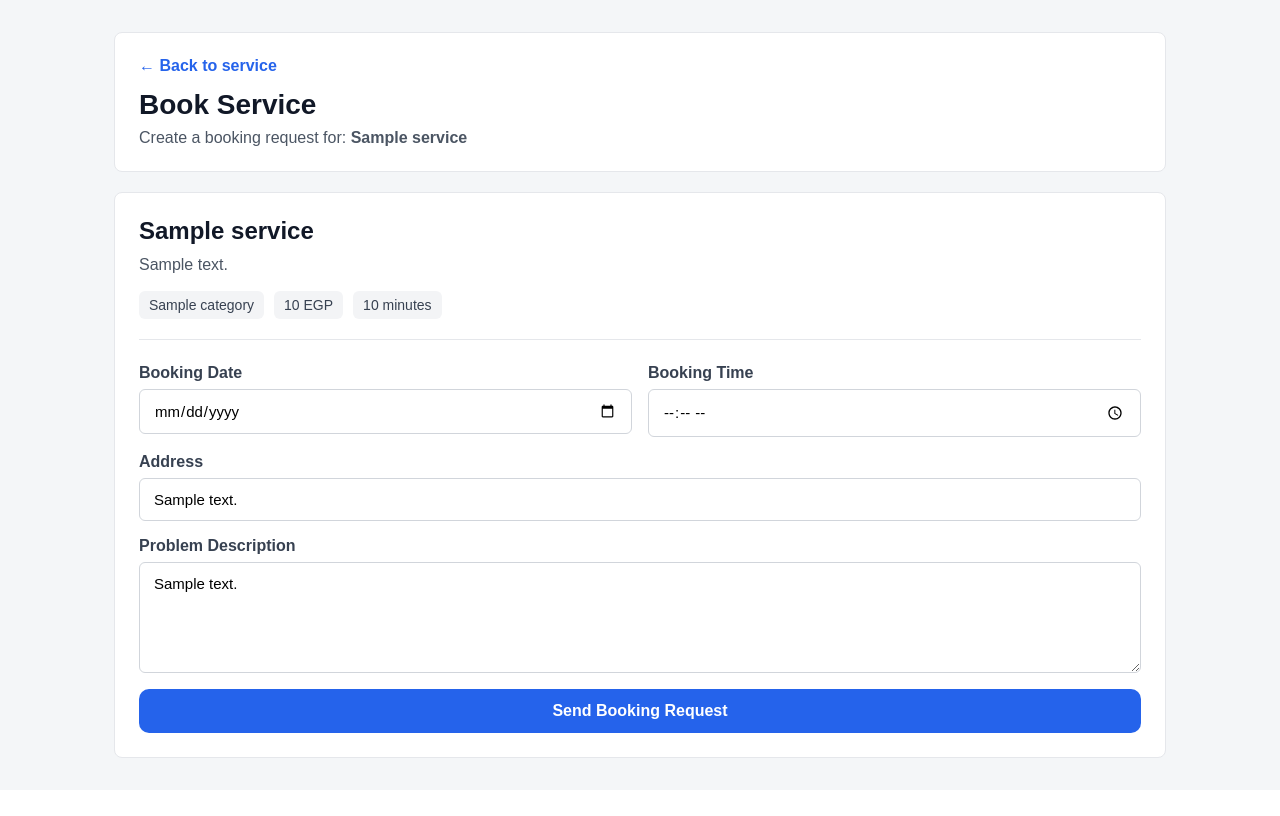
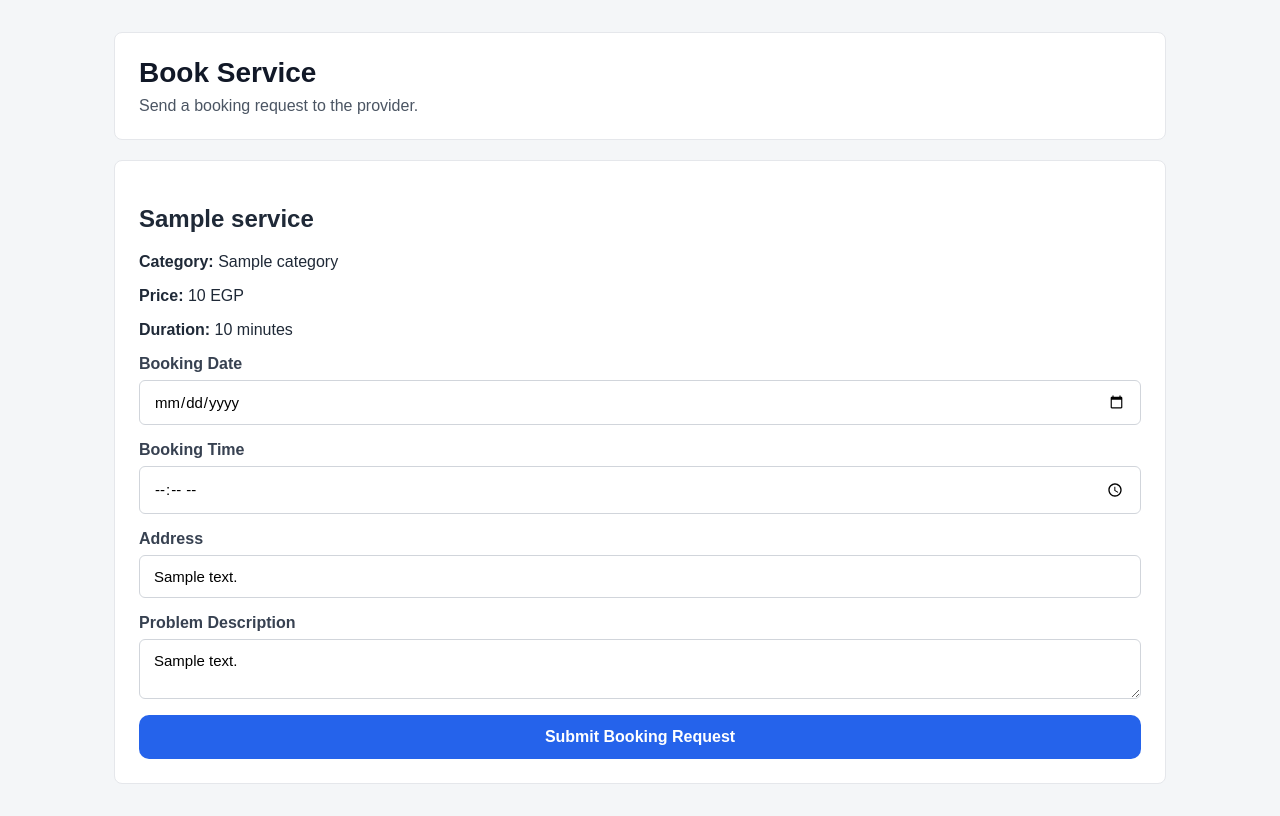
Before and after one commit to mostafa2742002/Local-Services-Booking-Platform, a Flask app: template app/templates/bookings/create.html in a window 1280 px wide. Shown: the part 56-872 px from the top of the page. Before the commit the page ends 814 px from the top, so only its background shows below. Run offline with Flask 3, Linux system fonts and the light colour scheme; the template is opened without the code that fills it: most values are stand-ins (such as "Sample title", 1, 10 or a date in 2020).

Commit message:
Refactor booking form layout and enhance draft saving functionality ( local storage requirement )

```diff
--- /dev/null
+++ b/app/static/js/booking_draft.js
@@ -0,0 +1,44 @@
+document.addEventListener("DOMContentLoaded", function () {
+    const bookingForm = document.getElementById("booking-form");
+    const problemDescriptionInput = document.getElementById("problem_description");
+    const bookingDateInput = document.getElementById("booking_date");
+    const bookingTimeInput = document.getElementById("booking_time");
+    const bookingAddressInput = document.getElementById("address");
+
+    if (!problemDescriptionInput || !bookingForm) {
+        return;
+    }
+
+    const draftKey = 'booking_draft';
+
+    const savedDraft = JSON.parse(localStorage.getItem(draftKey)) || {};
+
+    if (savedDraft.problemDescription && problemDescriptionInput.value.trim() === "") {
+        problemDescriptionInput.value = savedDraft.problemDescription;
+    }
+
+    if (savedDraft.bookingDate && bookingDateInput.value.trim() === "") {
+        bookingDateInput.value = savedDraft.bookingDate;
+    }
+
+    if (savedDraft.bookingTime && bookingTimeInput.value.trim() === "") {
+        bookingTimeInput.value = savedDraft.bookingTime;
+    }
+
+    if (savedDraft.bookingAddress && bookingAddressInput.value.trim() === "") {
+        bookingAddressInput.value = savedDraft.bookingAddress;
+    }
+
+    bookingForm.addEventListener("input", function () {
+        localStorage.setItem(draftKey, JSON.stringify({
+            problemDescription: problemDescriptionInput.value,
+            bookingDate: bookingDateInput.value,
+            bookingTime: bookingTimeInput.value,
+            bookingAddress: bookingAddressInput.value
+        }));
+    });
+
+    bookingForm.addEventListener("submit", function () {
+        localStorage.removeItem(draftKey);
+    });
+});
--- a/app/templates/bookings/create.html
+++ b/app/templates/bookings/create.html
@@ -7,32 +7,36 @@
 {% block content %}
 
 <section class="page-header">
-    <a href="{{ url_for('services.show_service_details', service_id=service.id) }}" class="back-link">
-        ← Back to service
-    </a>
-
     <h1>Book Service</h1>
-    <p>Create a booking request for: <strong>{{ service.name }}</strong></p>
+    <p>Send a booking request to the provider.</p>
 </section>
 
-<section class="booking-card">
-    <div class="service-summary">
+<section class="booking-form-section">
+    <div class="booking-card">
         <h2>{{ service.name }}</h2>
-        <p>{{ service.description }}</p>
 
-        <div class="booking-meta">
-            <span>{{ service.category }}</span>
-            <span>{{ service.price }} EGP</span>
-            <span>{{ service.duration_minutes }} minutes</span>
-        </div>
-    </div>
+        <p>
+            <strong>Category:</strong>
+            {{ service.category }}
+        </p>
+
+        <p>
+            <strong>Price:</strong>
+            {{ service.price }} EGP
+        </p>
+
+        <p>
+            <strong>Duration:</strong>
+            {{ service.duration_minutes }} minutes
+        </p>
 
         <form
             action="{{ url_for('bookings.submit_create_booking_form', service_id=service.id) }}"
             method="post"
             class="booking-form"
+            data-booking-form
+            id="booking-form"
         >
-        <div class="form-row">
             <div class="form-group">
                 <label for="booking_date">Booking Date</label>
                 <input
@@ -52,7 +56,6 @@
                     value="{{ booking_time or '' }}"
                 >
             </div>
-        </div>
 
             <div class="form-group">
                 <label for="address">Address</label>
@@ -61,7 +64,7 @@
                     id="address"
                     name="address"
                     value="{{ address or '' }}"
-                placeholder="Enter your full address"
+                    placeholder="Enter your address"
                 >
             </div>
 
@@ -70,15 +73,17 @@
                 <textarea
                     id="problem_description"
                     name="problem_description"
-                rows="5"
-                placeholder="Describe what you need"
+                    placeholder="Describe the problem or service details"
                 >{{ problem_description or '' }}</textarea>
             </div>
 
             <button type="submit" class="primary-btn">
-            Send Booking Request
+                Submit Booking Request
             </button>
         </form>
+    </div>
 </section>
 
+<script src="{{ url_for('static', filename='js/booking_draft.js') }}"></script>
+
 {% endblock %}
```
Also changed, not shown: data/bookings.json (+15 -2 lines). Lines whose indentation alone changed are shown as unchanged.
